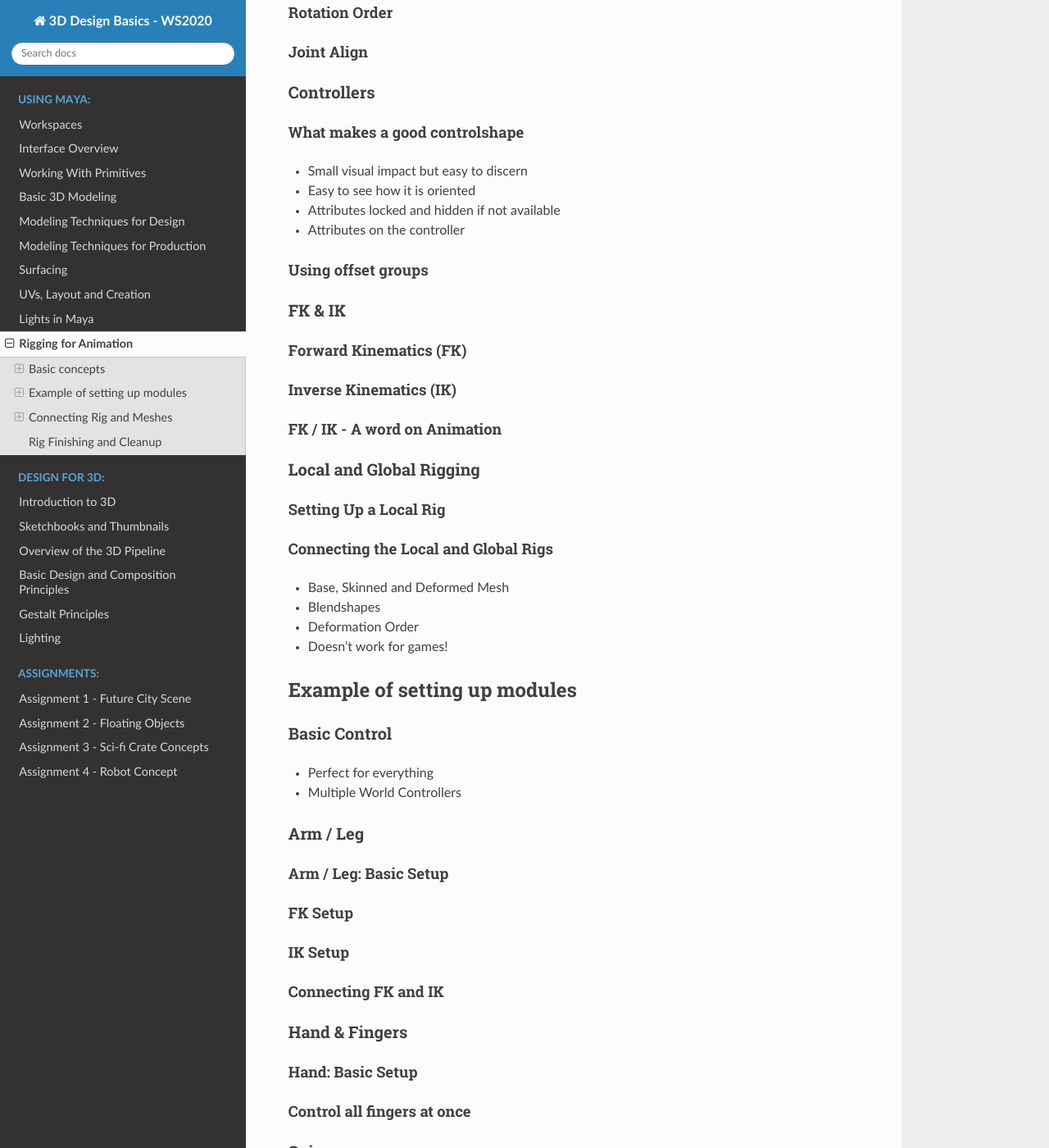
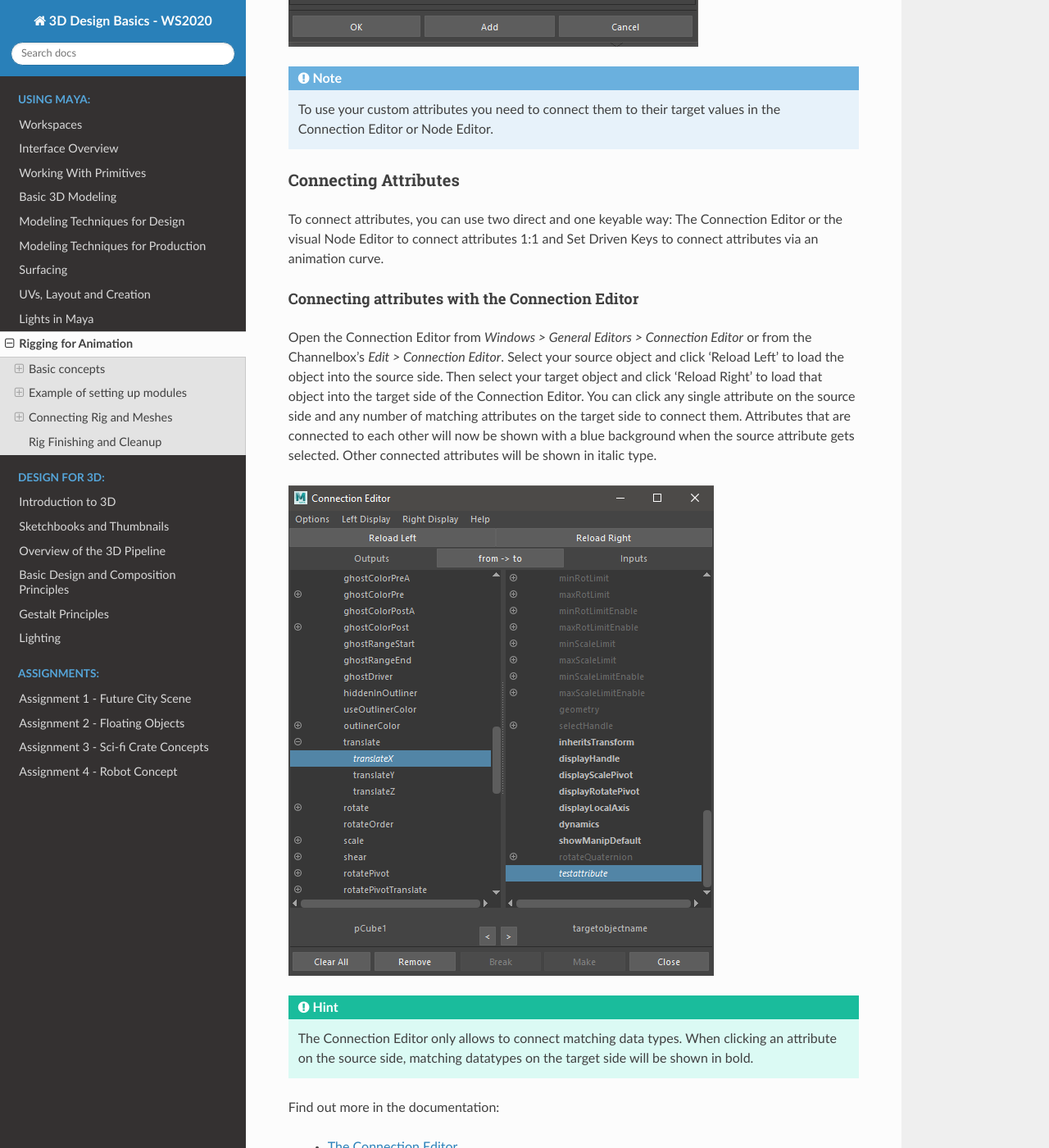
Before and after one commit to tetsuoanimation/beginner3dmaya2020, a Sphinx documentation site: the page built from documentation/lessons/L9_Rigging.rst, in a window 1280 px wide and 1400 px high, scrolled down 2659 px. Shown: the whole window at 82% size. Built offline with Sphinx 7.4.7 and the Read the Docs theme 2.0.0, drawn with Linux system fonts in a browser that asks for light colours; some of the changed text lies outside the part shown.

Commit message:
adds connecting attributes ( base and links for advanced methods )

```diff
--- a/documentation/lessons/L9_Rigging.rst
+++ b/documentation/lessons/L9_Rigging.rst
@@ -50,11 +50,56 @@
 Custom Attributes
 -----------------
 
+To make your rig easy to control, switch IK-FK, Visibility or other things, you can add custom attributes to your controllers.
+To add an Attribute go to the Channelbox and choose *Edit > Add Attribute*. In the Add Attribute Window, you can set up your attribute by naming it, chosing a data type and setting a minimum and maximum.
+
+.. image:: ./images/addAttribute.png
+
+.. note::
+    To use your custom attributes you need to connect them to their target values in the Connection Editor or Node Editor.
+
 Connecting Attributes
----------------------
+=====================
 
-Set Driven Keys
----------------
+To connect attributes, you can use two direct and one keyable way: The Connection Editor or the visual Node Editor to connect attributes 1:1 and Set Driven Keys to connect attributes via an animation curve.
+
+Connecting attributes with the Connection Editor
+------------------------------------------------
+
+Open the Connection Editor from *Windows > General Editors > Connection Editor* or from the Channelbox's *Edit > Connection Editor*. Select your source object and click 'Reload Left' to load the object into the source side. Then select your target object and click 'Reload Right' to load that object into the target side of the Connection Editor.
+You can click any single attribute on the source side and any number of matching attributes on the target side to connect them. Attributes that are connected to each other will now be shown with a blue background when the source attribute gets selected. Other connected attributes will be shown in italic type.
+
+.. image:: ./images/connectionEditor.png
+
+.. hint::
+    The Connection Editor only allows to connect matching data types. When clicking an attribute on the source side, matching datatypes on the target side will be shown in bold.
+
+Find out more in the documentation:
+
+    * `The Connection Editor <https://help.autodesk.com/view/MAYAUL/2020/ENU/?guid=GUID-2622D368-1DD5-45BA-9560-93626A5751FD>`_
+    * `Connecting Nodes With The Connection Editor <https://help.autodesk.com/view/MAYAUL/2020/ENU/?guid=GUID-92F35EC2-35BF-49AB-8CDE-9DE922EA85A1>`_
+
+Connecting attributes in the Node Editor
+
+The Node Editor can be used to build complex node networks. Find out more in the manual:
+
+    * `Using the Node Editor <https://help.autodesk.com/view/MAYAUL/2020/ENU/?guid=GUID-383D6D2A-DE9A-4764-9DE0-6514718A1578>`_
+    * `The Node Editor <https://help.autodesk.com/view/MAYAUL/2020/ENU/?guid=GUID-23277302-6665-465F-8579-9BC734228F69>`_
+    * `Displaying Connections <https://help.autodesk.com/view/MAYAUL/2020/ENU/?guid=GUID-A2A74347-EDBD-406D-954E-99DD1D12782D>`_
+    * `Connect Nodes with connection lines <https://help.autodesk.com/view/MAYAUL/2020/ENU/?guid=GUID-C6E5588F-40A4-4B1E-9C02-A29DA9A4650F>`_
+    * `Quick connect nodes <https://help.autodesk.com/view/MAYAUL/2020/ENU/?guid=GUID-591E9EB3-7B11-456D-92C2-0A6B470079FC>`_
+    * `Disconnecting nodes <https://help.autodesk.com/view/MAYAUL/2020/ENU/?guid=GUID-3D144BA5-2EAC-45C1-84A2-0E2D7013654B>`_
+
+
+Using Set Driven Keys to connect attributes
+-------------------------------------------
+
+Check out the official manual to learn more:
+
+    * `Driven Keys Overview <https://help.autodesk.com/view/MAYAUL/2020/ENU/?guid=GUID-2C048635-CDD2-4CF7-820D-A032204C8CE8>`_
+    * `Driven Keys Window Overview <https://help.autodesk.com/view/MAYAUL/2020/ENU/?guid=GUID-D2B1C7EF-F177-4B0E-9E41-B479CFF2AFD4>`_
+    * `Use Driven Keys to connect attriutes <https://help.autodesk.com/view/MAYAUL/2020/ENU/?guid=GUID-F5429279-8EDB-449C-9E8D-4B5C0210757D>`_
+    * `Edit Driven Key Relationships in the Graph Editor <https://help.autodesk.com/view/MAYAUL/2020/ENU/?guid=GUID-E5CA3420-D286-4256-82D3-F148EA4A01DA>`_
 
 Constraints
 ===========
```
Also changed, not shown: documentation/lessons/images/addAttribute.png (added), documentation/lessons/images/connectionEditor.png (added).
